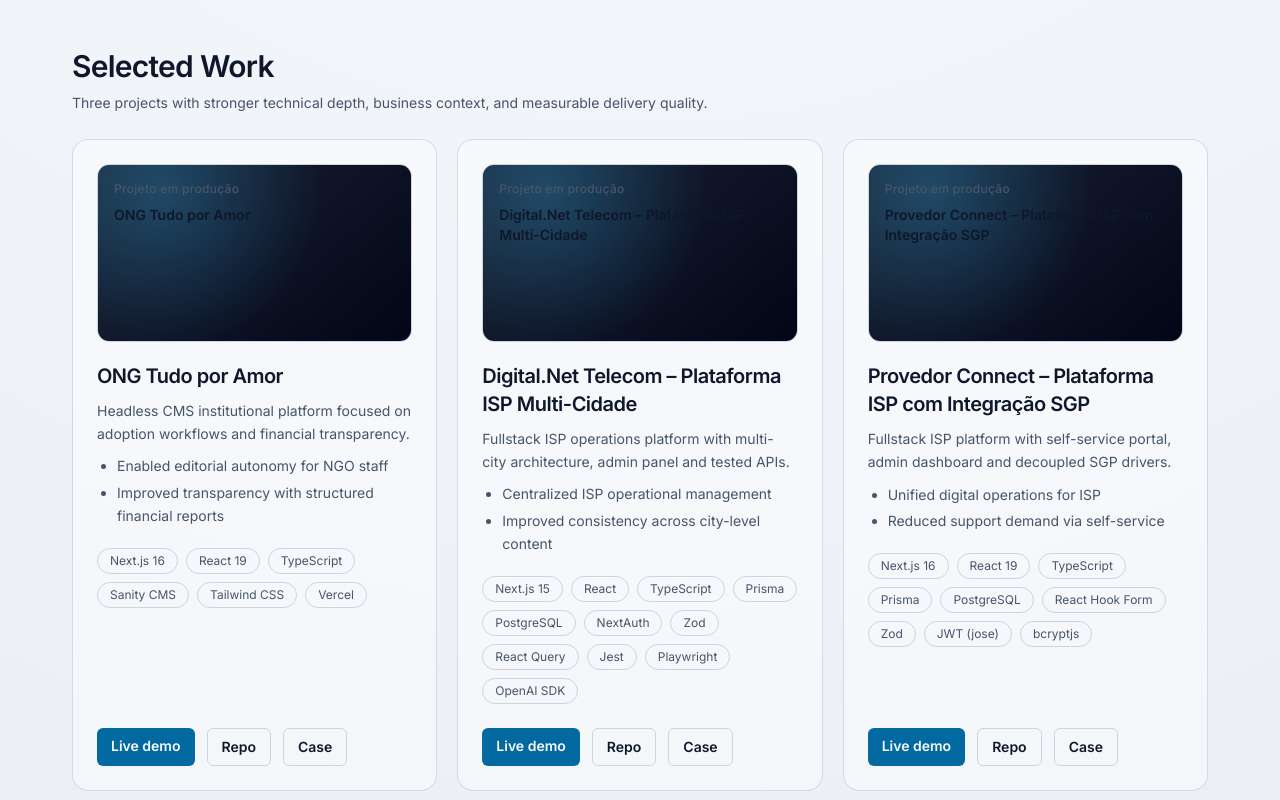
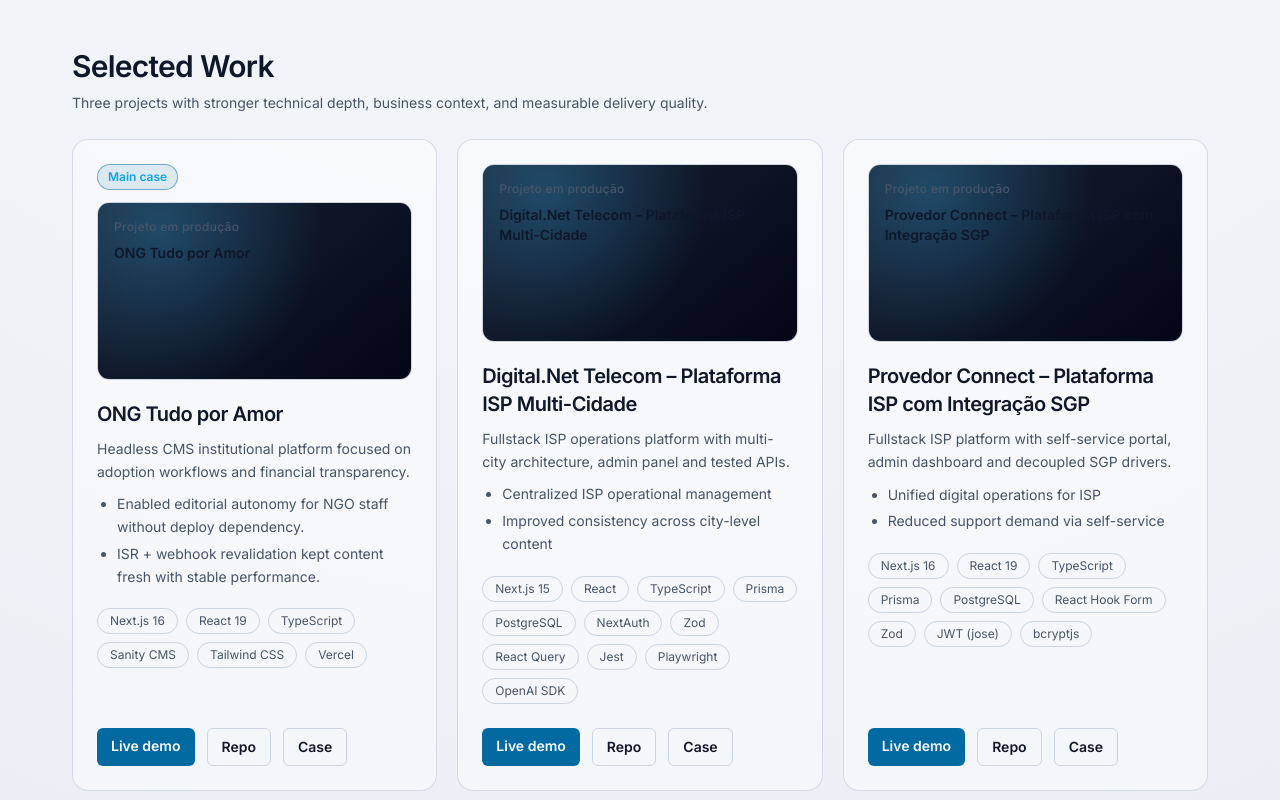
Before and after one commit to CarlosSb/antonio-gomes, a Next.js app: page /en in a window 1280 px wide. Shown: the part 780-1580 px from the top of the page. Built offline with nearby package versions, Linux system fonts and the light colour scheme; no server answers.

Commit message:
feat(ong-case-data): add main-case badge on project card and enrich ong dataset

```diff
--- a/src/components/ProjectCard.tsx
+++ b/src/components/ProjectCard.tsx
@@ -23,6 +23,11 @@ export default function ProjectCard({ project, content, locale, showDetails = tr
   return (
     <article className="group relative flex h-full flex-col overflow-hidden rounded-2xl border border-slate-800/80 bg-slate-900/45 p-6 transition duration-300 hover:-translate-y-1 hover:border-slate-700 hover:shadow-[0_20px_45px_-30px_rgba(56,189,248,0.6)]">
       <div className="pointer-events-none absolute inset-0 opacity-0 transition duration-300 group-hover:opacity-100 bg-[radial-gradient(circle_at_top,rgba(56,189,248,0.12),transparent_48%)]" />
+      {project.mainCase ? (
+        <p className="relative mb-3 inline-flex w-fit rounded-full border border-sky-500/50 bg-sky-500/10 px-2.5 py-1 text-xs font-semibold text-sky-300">
+          {content.homePage.projectsMainCaseHighlight.badge}
+        </p>
+      ) : null}
       <div className="relative mb-5 overflow-hidden rounded-xl border border-slate-800 bg-slate-950/80">
         <div className="aspect-[16/9] w-full bg-[radial-gradient(circle_at_20%_15%,rgba(56,189,248,0.28),transparent_55%),linear-gradient(140deg,rgba(15,23,42,0.95),rgba(2,6,23,1))] p-4">
           <p className="text-xs font-medium tracking-wide text-slate-300">Projeto em produção</p>
--- a/src/content/projects.ts
+++ b/src/content/projects.ts
@@ -8,9 +8,21 @@ export type ProjectLink = {
   href: string;
 };
 
+export type ProjectScreenshot = {
+  src: string;
+  alt: LocalizedText;
+  caption?: LocalizedText;
+};
+
+export type ProjectMetric = {
+  label: LocalizedText;
+  value: LocalizedText;
+};
+
 export type Project = {
   slug: string;
   title: string;
+  mainCase?: boolean;
   shortDescription?: LocalizedText;
   liveUrl?: string;
   stack: string[];
@@ -23,6 +35,8 @@ export type Project = {
   architecture?: LocalizedList;
   technicalDecisions?: LocalizedList;
   impact?: LocalizedList;
+  gallery?: ProjectScreenshot[];
+  metrics?: ProjectMetric[];
   links?: ProjectLink[];
   featured?: boolean;
   seoTitle?: string;
@@ -32,8 +46,9 @@ export const projects: Project[] = [
   {
     slug: "ong-tudo-por-amor",
     title: "ONG Tudo por Amor",
+    mainCase: true,
     shortDescription: {
-      pt: "Plataforma institucional com CMS headless focada em fluxos de adoção e transparência financeira.",
+      pt: "Plataforma institucional com CMS headless, SEO técnico e publicação contínua para adoção e transparência financeira.",
       en: "Headless CMS institutional platform focused on adoption workflows and financial transparency.",
     },
     description: {
@@ -110,16 +125,83 @@ I standardized metadata, sitemap, and structured data to improve indexing consis
     },
     impact: {
       pt: [
-        "Autonomia editorial para equipe da ONG",
-        "Maior transparência com relatórios financeiros estruturados",
-        "Entrega de conteúdo otimizada com ISR",
+        "Autonomia editorial para equipe da ONG com atualização sem deploy.",
+        "ISR + revalidação por webhook para conteúdo atualizado com boa performance.",
       ],
       en: [
-        "Enabled editorial autonomy for NGO staff",
-        "Improved transparency with structured financial reports",
-        "Optimized content delivery using ISR",
+        "Enabled editorial autonomy for NGO staff without deploy dependency.",
+        "ISR + webhook revalidation kept content fresh with stable performance.",
       ],
     },
+    gallery: [
+      {
+        src: "/cases/ong/overview.svg",
+        alt: {
+          pt: "Visão institucional da plataforma ONG Tudo por Amor",
+          en: "Institutional overview for ONG Tudo por Amor platform",
+        },
+        caption: {
+          pt: "Página institucional com conteúdo dinâmico e navegação orientada à adoção.",
+          en: "Institutional page with dynamic content and adoption-focused navigation.",
+        },
+      },
+      {
+        src: "/cases/ong/adocao.svg",
+        alt: {
+          pt: "Fluxo de adoção com listagem dinâmica de animais",
+          en: "Adoption flow with dynamic animal listings",
+        },
+        caption: {
+          pt: "Rotas dinâmicas para jornada de adoção e atualização editorial rápida.",
+          en: "Dynamic routes for the adoption journey and fast editorial updates.",
+        },
+      },
+      {
+        src: "/cases/ong/transparencia.svg",
+        alt: {
+          pt: "Página de transparência financeira com estrutura organizada",
+          en: "Financial transparency page with structured information",
+        },
+        caption: {
+          pt: "Transparência financeira com estrutura clara para prestação de contas.",
+          en: "Financial transparency with clear accountability structure.",
+        },
+      },
+      {
+        src: "/cases/ong/cms.svg",
+        alt: {
+          pt: "Fluxo de publicação no CMS utilizado pela ONG",
+          en: "CMS publishing workflow used by NGO staff",
+        },
+        caption: {
+          pt: "Autonomia editorial: equipe da ONG publica e atualiza sem depender de deploy.",
+          en: "Editorial autonomy: NGO staff publishes and updates without deploy dependency.",
+        },
+      },
+    ],
+    metrics: [
+      {
+        label: { pt: "Lighthouse", en: "Lighthouse" },
+        value: {
+          pt: "Mobile: [preencher] | Desktop: [preencher]",
+          en: "Mobile: [fill] | Desktop: [fill]",
+        },
+      },
+      {
+        label: { pt: "Tempo de publicação", en: "Publishing time" },
+        value: {
+          pt: "Antes: [preencher] -> Depois: [preencher]",
+          en: "Before: [fill] -> After: [fill]",
+        },
+      },
+      {
+        label: { pt: "SEO / Google Search Console", en: "SEO / Google Search Console" },
+        value: {
+          pt: "Impressões: [preencher] | Cliques: [preencher] | CTR: [preencher]",
+          en: "Impressions: [fill] | Clicks: [fill] | CTR: [fill]",
+        },
+      },
+    ],
     results: {
       pt: [
         "Antes: atualização de conteúdo dependia de suporte técnico -> Depois: equipe da ONG com autonomia editorial no CMS.",
```
